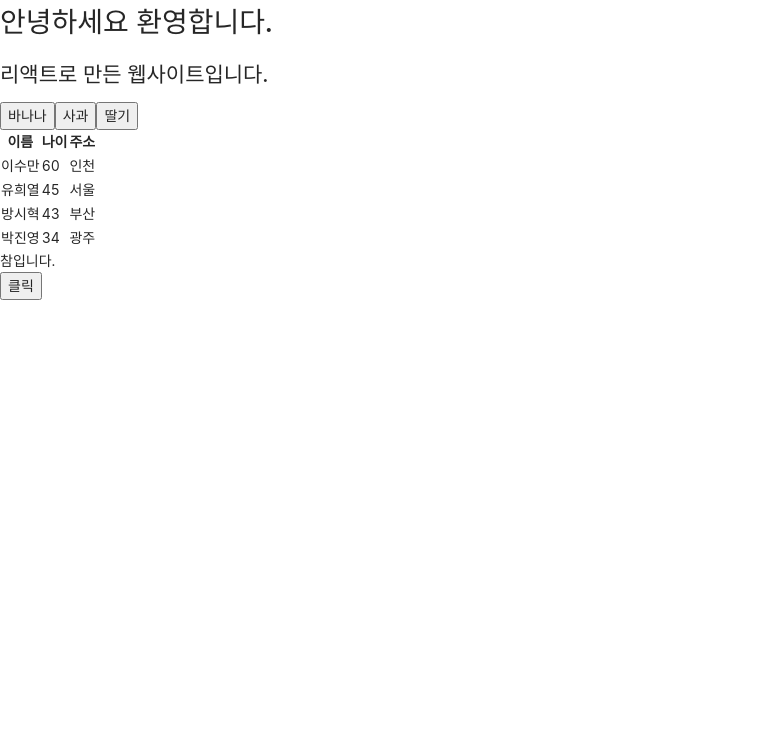
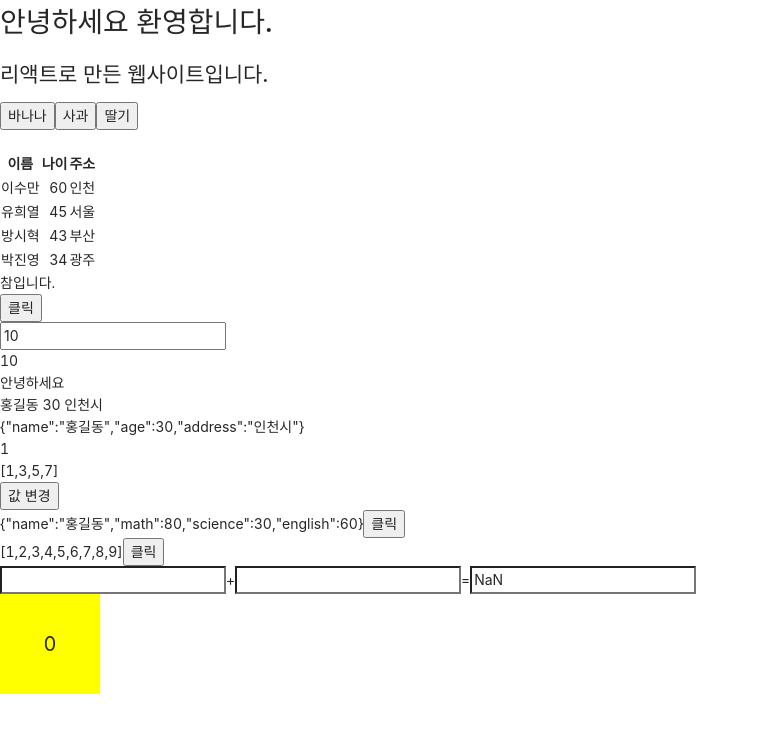
Before and after one commit to utolee90/React_Todo, a React (Create React App) app: page / in a window 1280 px wide. Shown: the top 732 px of the page, without its empty margins (0-759 px from the left). Built offline with nearby package versions, Linux system fonts and the light colour scheme.

Commit message:
과제 구현 끝

```diff
--- a/src/App.css
+++ b/src/App.css
@@ -0,0 +1,6 @@
+tr>td:nth-of-type(2){
+    text-align:right;
+}
+th{
+    text-align:center;
+}
--- a/src/App.js
+++ b/src/App.js
@@ -8,6 +8,10 @@ import Buttontest from 'Buttontest';
 import 'antd/dist/antd.css';
 import List from 'List';
 import TFtoggle from 'TFtoggle';
+import Changescore from 'Changescore';
+import Changelist from 'Changelist';
+import Sumbox from 'Sumbox';
+import HoverTest from 'HoverTest';
 
 function JsxTest(){
   const user=2
@@ -24,15 +28,109 @@ function JsxTest(){
   )
   };
 
+  function StateTest(){
+    const [num,setNum] = React.useState(10);
+    const [txt,setTxt] = React.useState('안녕하세요');
+    const [obj,setObj] = React.useState({name:'홍길동',age:30,address:'인천시'});
+    const [lis,setLis] = React.useState(['1','3','5','7'])
+    const click = () =>{
+      //비동기식  ->가장 아래 하나만 동작
+      setNum(num+1)
+      //setNum(num+2)
+      //함수를 사용해서 동기처럼 동작 가능
+      //setNum((x)=>x+1)
+      //setNum((x)=>x+2)
+
+      setObj({...obj, age:40});
+      setLis([...lis.slice(0,2),0,0]); // 데이터 바꿀 때 확인.
+    }
+    const change = (e) =>{
+      setNum(e.target.value)
+    }
+
+    return(
+    <>
+    <input value={num} onChange={change}/>
+    <div>{num}</div>
+    <div>{txt}</div>
+    <div>{obj.name} {obj.age} {obj.address}</div>
+    <div>{JSON.stringify(obj)}</div>
+    <div>{lis[0]}</div>
+    <div>{'['+lis.toString(', ')+']'}</div>
+    <button onClick={click}>값 변경</button>
+    </>
+    )
+    }
+  function StateTest2(){
+      const [num,setNum] = React.useState(0)
+      const [obj,setObj] = React.useState({name:'홍길동',age:30,address:'인천시'});
+      const click=()=>{
+      setNum(num+1)
+      setObj({...obj,name:'이진범'})
+      }
+      return(
+      <>
+      {num}
+      {JSON.stringify(obj)}
+      <button onClick={click}>클릭</button>
+      </>
+      )
+      }
+
+
+function Prerender() {
+  const [x, setX] = React.useState();
+  const [y, setY] = React.useState();
+  const [z, setZ] = React.useState(0);
+
+  function changeX(e) {
+    setX(parseInt(e.target.value));
+  }
+  function changeY(e) {
+    setY(parseInt(e.target.value));
+
+  }
+
+  const changeZ = (e) =>{
+    setZ(e.target.value)
+  }
+
+  return (<>
+  <form>
+    <input type='text' onChange={changeX}/>{'+'}
+    <input type='text' onChange={changeY}/>{'='}
+    <input type='text' value={x+y} onChange={changeZ}/>
+  </form>
+    </>
+  );
+}
+
 
 function App() { // jsx - HTML과 유사 - 그러나 JS 코드로 내부적으로 변환.
-  const listx= ['1','2','3']
+
+    const [z, setZ] = React.useState(0);
+    var x=0;
+    var y=0;
+
+
+    const dosum = () =>{
+      setZ(x+y)
+    }
+
+
     return (<div>
       <Welcome/>
       <ReactM/>
-      <Buttontest/>
+      <Buttontest/><br/>
       <List/>
-      <TFtoggle/>
+      <TFtoggle/><br/>
+      <StateTest/>
+      <br/>
+      <Changescore/><br/>
+      <Changelist/><br/>
+      <Sumbox/>
+      <HoverTest/>
+
     </div>
   ); //컴포넌트 넣기 : 대문자로 사용.
 }
--- /dev/null
+++ b/src/Changelist.js
@@ -0,0 +1,22 @@
+import React from 'react';
+
+function Changelist(){
+
+    const [number, setNumber] = React.useState(
+        [1,2,3,4,5,6,7,8,9])
+
+    const click = () =>{
+        setNumber([...number.slice(0,4), 0,0, ...number.slice(6,9)]);
+    }
+
+    return(
+        <>
+        <span>{JSON.stringify(number)}</span>
+        <button onClick={click}>클릭</button>
+        </>
+    );
+
+}
+
+
+export default Changelist;
--- /dev/null
+++ b/src/Changescore.js
@@ -0,0 +1,22 @@
+import React from 'react';
+
+function Changescore(){
+
+    const [student, setStudent] = React.useState(
+        {name:'홍길동', math:80, science:30, english:60})
+
+    const click = () =>{
+        setStudent({...student, math:0, science:0, english:0 });
+    }
+
+    return(
+        <>
+        <span>{JSON.stringify(student)}</span>
+        <button onClick={click}>클릭</button>
+        </>
+    );
+
+}
+
+
+export default Changescore;
--- /dev/null
+++ b/src/HoverTest.js
@@ -0,0 +1,29 @@
+import React from 'react';
+
+function HoverTest(){
+    const style = {
+    width:'100px',
+    height:'100px',
+    fontSize:'20px',
+    backgroundColor:'yellow',
+    textAlign:'center',
+    lineHeight:'100px'
+    };
+    const [val, setVal] = React.useState(0);
+    const m_over = () =>{
+        setVal(1);
+    }
+    const mout = () =>{
+        setVal(0);
+    }
+
+    return(
+    <>
+    <div style={style}
+    onMouseOver={m_over}
+    onMouseOut={mout}>{val}</div>
+    </>
+    )
+    }
+
+    export default HoverTest;
--- /dev/null
+++ b/src/Sumbox.js
@@ -0,0 +1,33 @@
+import React from 'react';
+
+function Sumbox(){
+
+    const [x, setX] = React.useState();
+    const [y, setY] = React.useState();
+    const [z, setZ] = React.useState(0);
+
+    function changeX(e) {
+      setX(parseFloat(e.target.value));
+    }
+    function changeY(e) {
+      setY(parseFloat(e.target.value));
+
+    }
+
+    const changeZ = (e) =>{
+       setZ(e.target.value);
+    }
+
+    return (<>
+    <form>
+      <input type='text' onChange={changeX}/>{'+'}
+      <input type='text' onChange={changeY}/>{'='}
+      <input type='text' value={x+y} onChange={changeZ}/>
+    </form>
+      </>
+    );
+
+}
+
+
+export default Sumbox;
```
